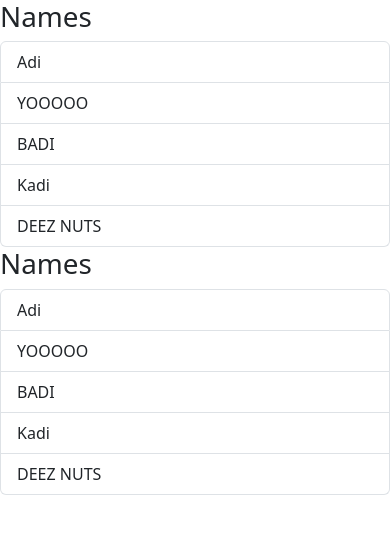
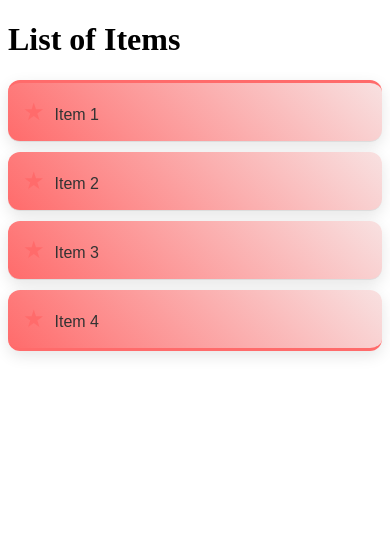
Before and after one commit to RudimentaryChef/learningReact, a React (Vite) app: page / in a window 390 px wide. Shown: the top 534 px of the page. Built offline with nearby package versions, Linux system fonts and the light colour scheme.

Commit message:
adds a listGroup folder in components

```diff
--- a/src/App.tsx
+++ b/src/App.tsx
@@ -1,12 +1,29 @@
+import { useState } from "react";
+import Alert from "./components/Alert";
+import Button from "./components/Button";
+//By default complier will look at the index file
 import ListGroup from "./components/ListGroup";
+
 function App() {
-  let items = ["Adi", "YOOOOO", "BADI", "Kadi", "DEEZ NUTS"];
-  const handleSelectItem = (item: string) => {console.log(item)}
+  const [state, setState] = useState(false);
+  let text = "I am a happy little button!";
+  let alertText = "I AM AN ALERT";
+  // Sample data to pass as props
+  const items = ["Item 1", "Item 2", "Item 3", "Item 4"];
+  const heading = "List of Items";
+
+  // Function to handle item selection
+  const handleSelectItem = (item: string) => {
+    console.log("Selected item:", item);
+  };
+
   return (
     <div>
-      <ListGroup items = {items} heading = "Names" onSelectItem={handleSelectItem}/>
-      <ListGroup items = {items} heading = "Names" onSelectItem={handleSelectItem}/>
-
+      <ListGroup
+        items={items}
+        heading={heading}
+        onSelectItem={handleSelectItem}
+      />
     </div>
   );
 }
--- /dev/null
+++ b/src/components/Alert.tsx
@@ -0,0 +1,25 @@
+interface Props {
+  children: string;
+  onClose: () => void;
+}
+
+const Alert = ({ children, onClose }: Props) => {
+  return (
+    <div
+      className="alert alert-warning alert-dismissible fade show"
+      role="alert"
+    >
+      <strong>{children}</strong> You should check in on some of those fields
+      below.
+      <button
+        type="button"
+        className="btn-close"
+        data-bs-dismiss="alert"
+        aria-label="Close"
+        onClick = {onClose}
+      ></button>
+    </div>
+  );
+};
+
+export default Alert;
--- /dev/null
+++ b/src/components/Button.tsx
@@ -0,0 +1,16 @@
+interface Props {
+  children: string;
+  onClick: () => void;
+}
+
+const Button = ({ children, onClick }: Props) => {
+  return (
+    <div>
+      <button type="button" className="btn btn-primary" onClick={onClick}>
+        {children}
+      </button>
+    </div>
+  );
+};
+
+export default Button;
--- /dev/null
+++ b/src/components/ListGroup/ListGroup.css
@@ -0,0 +1,47 @@
+.list-group {
+    list-style: none;
+    padding: 0;
+    margin: 0;
+    font-family: 'Poppins', sans-serif; /* Custom font */
+}
+
+.list-group li {
+    background: linear-gradient(45deg, #ff6b6b, #f8e1e1); /* Gradient background */
+    margin: 10px 0;
+    padding: 15px;
+    border-radius: 12px; /* Rounded corners */
+    box-shadow: 0 5px 15px rgba(0, 0, 0, 0.1); /* Soft shadow */
+    color: #333; /* Text color */
+    font-size: 1.2em;
+    transition: transform 0.3s ease, box-shadow 0.3s ease; /* Smooth transitions */
+}
+
+.list-group li:hover {
+    transform: scale(1.05); /* Slightly enlarge on hover */
+    box-shadow: 0 8px 20px rgba(0, 0, 0, 0.2); /* Stronger shadow on hover */
+}
+
+.list-group li::before {
+    content: '★'; /* Add a star before each item */
+    margin-right: 10px;
+    color: #ff6b6b;
+    font-size: 1.5em;
+}
+
+.list-group li:first-child {
+    border-top: 3px solid #ff6b6b; /* Top border for first item */
+}
+
+.list-group li:last-child {
+    border-bottom: 3px solid #ff6b6b; /* Bottom border for last item */
+}
+
+.list-group li:not(:last-child) {
+    border-bottom: 1px solid #ddd; /* Separator between items */
+}
+
+@media (max-width: 768px) {
+    .list-group li {
+        font-size: 1em; /* Responsive font size */
+    }
+}
--- a/src/components/ListGroup.tsx
+++ b/src/components/ListGroup/ListGroup.tsx
@@ -1,5 +1,6 @@
 import { useState } from "react";
 import { Fragment } from "react";
+import './ListGroup.css'
 interface Props {
   items: string[];
   heading: string;
--- /dev/null
+++ b/src/components/ListGroup/index.ts
@@ -0,0 +1,3 @@
+import ListGroup from "./ListGroup";
+
+export default ListGroup;
--- a/src/main.tsx
+++ b/src/main.tsx
@@ -1,7 +1,7 @@
 import React from 'react'
 import ReactDOM from 'react-dom/client'
 import App from './App.tsx'
-import 'bootstrap/dist/css/bootstrap.css'
+//import 'bootstrap/dist/css/bootstrap.css'
 
 
 ReactDOM.createRoot(document.getElementById('root')!).render(
```
